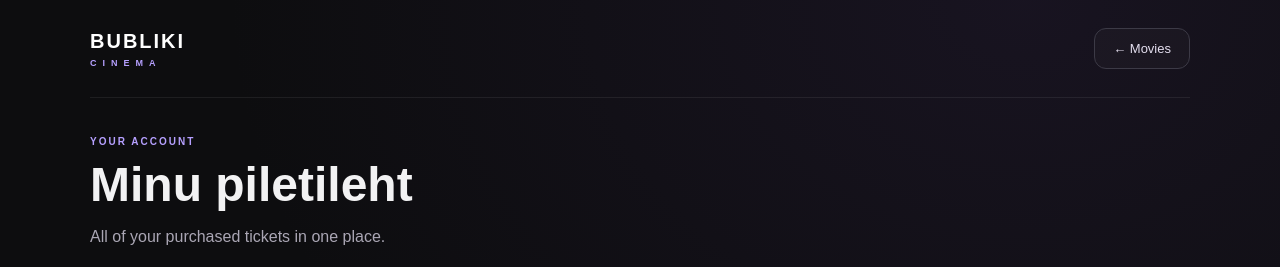
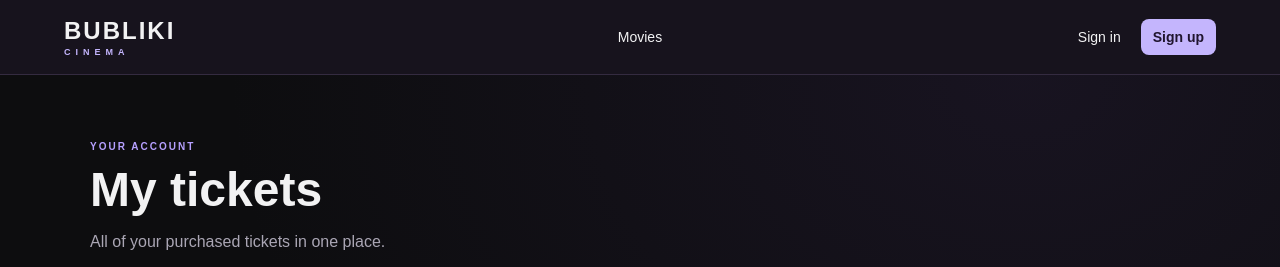
Before and after one commit to klaccdeduska/kino_project, a Vue app in the folder frontend/: page /my-tickets in a window 1280 px wide. Shown: the top 267 px of the page. Built offline with nearby package versions, Linux system fonts and the light colour scheme; no server answers.

Commit message:
Unify cinema navigation and catalogue headings (#12)

```diff
--- a/frontend/src/App.vue
+++ b/frontend/src/App.vue
@@ -1,8 +1,10 @@
 <script setup lang="ts">
 import { RouterView } from 'vue-router'
+import SiteHeader from './components/SiteHeader.vue'
 </script>
 
 <template>
+  <SiteHeader />
   <RouterView />
 </template>
 
@@ -22,4 +24,76 @@ body {
 * {
   box-sizing: border-box;
 }
+
+.visually-hidden {
+  position: absolute;
+  width: 1px;
+  height: 1px;
+  overflow: hidden;
+  clip-path: inset(50%);
+  white-space: nowrap;
+}
+
+.account-page {
+  max-width: 460px;
+  margin: 32px auto;
+  padding: clamp(16px, 5vw, 32px);
+  border: 1px solid #44364f;
+  border-radius: 16px;
+  background: #19141f;
+}
+
+.account-page h1 {
+  margin: 0 0 24px;
+}
+
+.account-page form {
+  display: grid;
+  gap: 10px;
+}
+
+.account-page form label:has(input),
+.account-page form label:has(select) {
+  display: grid;
+  gap: 6px;
+}
+
+.account-page :is(input, select, button) {
+  width: 100%;
+  min-height: 42px;
+  padding: 8px 12px;
+  border: 1px solid #5d5068;
+  border-radius: 8px;
+  color: inherit;
+  background: #211a29;
+  font: inherit;
+}
+
+.account-page button {
+  margin-top: 8px;
+  background: #c4b5fd;
+  color: #20152f;
+  font-weight: 700;
+  cursor: pointer;
+}
+
+.account-page button:disabled {
+  opacity: 0.65;
+  cursor: wait;
+}
+
+.account-page a {
+  color: #c4b5fd;
+}
+
+.account-page :focus-visible {
+  outline: 2px solid #c4b5fd;
+  outline-offset: 3px;
+}
+
+@media (max-width: 492px) {
+  .account-page {
+    margin: 24px 16px;
+  }
+}
 </style>
--- /dev/null
+++ b/frontend/src/components/SiteHeader.vue
@@ -0,0 +1,164 @@
+<script setup lang="ts">
+import { onMounted } from 'vue'
+import { RouterLink, useRouter } from 'vue-router'
+import { currentUser, loadCurrentUser, logout } from '../stores/auth'
+
+const router = useRouter()
+onMounted(() => void loadCurrentUser())
+
+async function signOut() {
+  await logout()
+  if (router.currentRoute.value.name === 'account') await router.replace('/')
+}
+</script>
+
+<template>
+  <header class="site-header">
+    <nav class="site-navigation" aria-label="Main navigation">
+      <RouterLink class="site-brand" to="/"
+        >BUBLIKI<span>CINEMA</span></RouterLink
+      >
+      <RouterLink class="catalog-link" to="/#movies">Movies</RouterLink>
+      <div v-if="currentUser" class="account-links">
+        <RouterLink class="sign-in" to="/my-tickets">My tickets</RouterLink>
+        <RouterLink class="sign-in" to="/account">Profile</RouterLink>
+        <button type="button" class="sign-in" @click="signOut">Log out</button>
+      </div>
+
+      <div v-else class="account-links">
+        <RouterLink class="sign-in" to="/login">Sign in</RouterLink>
+        <RouterLink class="sign-up" to="/register">Sign up</RouterLink>
+      </div>
+    </nav>
+  </header>
+</template>
+
+<style scoped>
+.site-header {
+  border-bottom: 1px solid #342b40;
+  background: #17131d;
+  color: #f2f2f3;
+}
+
+.site-navigation {
+  display: grid;
+  grid-template-columns: 1fr auto 1fr;
+  align-items: center;
+  gap: 16px;
+  max-width: 1200px;
+  min-height: 74px;
+  margin: 0 auto;
+  padding: 12px 24px;
+}
+
+.site-brand {
+  margin: 0;
+  font-size: 24px;
+  font-weight: 700;
+  letter-spacing: 2px;
+}
+
+.site-brand span {
+  display: block;
+  margin-top: 2px;
+  color: #c4b5fd;
+  font-size: 9px;
+  letter-spacing: 5px;
+}
+
+.site-navigation a {
+  color: inherit;
+  text-decoration: none;
+}
+
+.site-navigation a:focus-visible,
+.account-links button:focus-visible {
+  outline: 2px solid #c4b5fd;
+  outline-offset: 4px;
+}
+
+.catalog-link,
+.account-links a,
+.account-links button {
+  padding: 10px 12px;
+  border-radius: 8px;
+  font-size: 14px;
+  white-space: nowrap;
+}
+
+.catalog-link:hover,
+.sign-in:hover {
+  background: #2c2337;
+}
+
+.account-links {
+  display: flex;
+  justify-self: end;
+  align-items: center;
+  gap: 8px;
+}
+
+.account-links button {
+  color: inherit;
+  background: none;
+  border: 0;
+  cursor: pointer;
+}
+
+.account-links .sign-up {
+  background: #c4b5fd;
+  color: #20152f;
+  font-weight: 700;
+}
+
+.account-links .sign-up:hover {
+  background: #d8cdff;
+}
+
+@media (max-width: 600px) {
+  .site-navigation {
+    grid-template-columns: auto 1fr auto;
+    gap: 4px;
+    padding: 10px 12px;
+  }
+
+  .site-brand {
+    font-size: 18px;
+  }
+
+  .site-brand span {
+    font-size: 8px;
+    letter-spacing: 3px;
+  }
+
+  .catalog-link {
+    justify-self: center;
+  }
+
+  .catalog-link,
+  .account-links a,
+  .account-links button {
+    padding: 8px 6px;
+    font-size: 12px;
+  }
+
+  .account-links {
+    gap: 4px;
+  }
+}
+
+@media (max-width: 410px) {
+  .site-navigation {
+    grid-template-columns: 1fr auto;
+  }
+  .account-links {
+    grid-column: 1 / -1;
+  }
+}
+
+@media print {
+  .site-header {
+    display: none;
+  }
+}
+</style>
--- a/frontend/src/router/index.ts
+++ b/frontend/src/router/index.ts
@@ -9,6 +9,10 @@ import AccountView from '../views/AccountView.vue'
 
 const router = createRouter({
   history: createWebHistory(import.meta.env.BASE_URL),
+  scrollBehavior(to, _from, savedPosition) {
+    if (savedPosition) return savedPosition
+    return to.hash ? { el: to.hash } : { top: 0 }
+  },
   routes: [
     { path: '/login', name: 'login', component: AuthView },
     { path: '/register', name: 'register', component: AuthView },
--- a/frontend/src/views/AccountView.vue
+++ b/frontend/src/views/AccountView.vue
@@ -49,7 +49,7 @@ async function saveProfile() {
 </script>
 
 <template>
-  <main>
+  <main class="account-page">
     <h1>My profile</h1>
 
     <p v-if="error" role="alert">{{ error }}</p>
--- a/frontend/src/views/AuthView.vue
+++ b/frontend/src/views/AuthView.vue
@@ -56,7 +56,7 @@ async function submit() {
 </script>
 
 <template>
-  <main>
+  <main class="account-page">
     <h1>{{ isRegister ? 'Create account' : 'Sign in' }}</h1>
 
     <form @submit.prevent="submit">
--- a/frontend/src/views/BookingView.vue
+++ b/frontend/src/views/BookingView.vue
@@ -128,13 +128,6 @@ watch(() => [route.params.movieId, route.query.sessionId], loadSession, {
 <template>
   <main class="booking-page">
     <div class="booking-shell">
-      <header class="booking-topbar">
-        <RouterLink to="/" class="brand">BUBLIKI<span>CINEMA</span></RouterLink>
-        <RouterLink to="/" class="back-button"
-          ><span aria-hidden="true">←</span> Back to movies</RouterLink
-        >
-      </header>
-
       <CheckoutCountdown
         v-if="!loading && !error && session && remainingSeconds"
         :time="remainingTime"
@@ -247,28 +240,6 @@ watch(() => [route.params.movieId, route.query.sessionId], loadSession, {
 }
 .state-card button {
   cursor: pointer;
-}
-.booking-topbar {
-  display: flex;
-  align-items: center;
-  justify-content: space-between;
-  gap: 16px;
-  padding-bottom: 28px;
-  border-bottom: 1px solid #ffffff12;
-}
-.brand {
-  color: #fff;
-  text-decoration: none;
-  font-size: 20px;
-  font-weight: 900;
-  letter-spacing: 2px;
-}
-.brand span {
-  display: block;
-  margin-top: 5px;
-  font-size: 9px;
-  letter-spacing: 6px;
-  color: #b6a0ff;
 }
 .back-button {
   display: inline-flex;
@@ -456,9 +427,6 @@ h1 {
   .session-details {
     grid-template-columns: repeat(2, 1fr);
   }
-  .brand {
-    font-size: 16px;
-  }
   .back-button {
     padding: 10px 12px;
     font-size: 12px;
--- a/frontend/src/views/MoviesView.vue
+++ b/frontend/src/views/MoviesView.vue
@@ -15,10 +15,8 @@ import {
   getSessionEndTime,
   endsNextDay,
 } from '../utils/session'
-import { currentUser, loadCurrentUser, logout } from '../stores/auth'
 onMounted(() => {
   void loadMovies()
-  void loadCurrentUser()
 })
 
 const backdrops: Record<string, { src: string; position: string }> =
@@ -302,25 +300,8 @@ async function showFeaturedSessions(movieId: number) {
 </script>
 
 <template>
-  <header id="top" class="site-header">
-    <nav class="site-navigation" aria-label="Main navigation">
-      <h1 class="site-brand">
-        <a href="#top">BUBLIKI<span>CINEMA</span></a>
-      </h1>
-      <a class="catalog-link" href="#movies">Movies</a>
-      <div v-if="currentUser" class="account-links">
-        <RouterLink class="sign-in" to="/my-tickets">My tickets</RouterLink>
-        <RouterLink class="sign-in" to="/account">Profile</RouterLink>
-        <button type="button" class="sign-in" @click="logout">Log out</button>
-      </div>
-
-      <div v-else class="account-links">
-        <RouterLink class="sign-in" to="/login">Sign in</RouterLink>
-        <RouterLink class="sign-up" to="/register">Sign up</RouterLink>
-      </div>
-    </nav>
-  </header>
   <main>
+    <h1 class="visually-hidden">BUBLIKI Cinema</h1>
     <section
       v-if="featuredMovie"
       class="featured-movie"
@@ -602,7 +583,7 @@ async function showFeaturedSessions(movieId: number) {
       <button
         class="carousel-arrow"
         type="button"
-        aria-label="Предыдущие фильмы"
+        aria-label="Previous movies"
         aria-controls="movies-track"
         :disabled="moviePages.length <= 1"
         @click="scrollMovies(-1)"
@@ -627,7 +608,7 @@ async function showFeaturedSessions(movieId: number) {
         class="movies-grid"
         tabindex="0"
         role="region"
-        aria-label="Афиша фильмов"
+        aria-label="Movie catalogue"
       >
         <div
           v-for="(page, pageIndex) in moviePages"
@@ -651,7 +632,7 @@ async function showFeaturedSessions(movieId: number) {
 
             <div v-else class="movie-poster poster-placeholder">No poster</div>
 
-            <h2>{{ movie.title }}</h2>
+            <h3>{{ movie.title }}</h3>
             <p class="movie-director">{{ movie.director }}</p>
             <p>{{ movie.genre }} · {{ movie.duration }} min</p>
             <p>{{ movie.description }}</p>
@@ -674,7 +655,7 @@ async function showFeaturedSessions(movieId: number) {
       <button
         class="carousel-arrow"
         type="button"
-        aria-label="Следующие фильмы"
+        aria-label="Next movies"
         aria-controls="movies-track"
         :disabled="moviePages.length <= 1"
         @click="scrollMovies(1)"
@@ -694,11 +675,13 @@ async function showFeaturedSessions(movieId: number) {
     </div>
     <div
       v-if="sessionsMovie"
+      role="region"
+      aria-labelledby="movie-sessions-title"
       ref="sessionsPanel"
       class="movie-sessions"
       tabindex="-1"
     >
-      <h3>Sessions: {{ sessionsMovie.title }}</h3>
+      <h4 id="movie-sessions-title">Sessions: {{ sessionsMovie.title }}</h4>
 
       <div class="session-dates" role="group" aria-label="Session weeks">
         <button
@@ -788,12 +771,6 @@ async function showFeaturedSessions(movieId: number) {
 </template>
 
 <style scoped>
-.site-header {
-  border-bottom: 1px solid #342b40;
-  background: #17131d;
-  color: #f2f2f3;
-}
-
 .genre-filters {
   display: flex;
   flex-wrap: wrap;
@@ -825,71 +802,6 @@ async function showFeaturedSessions(movieId: number) {
 
 .genre-filters .genre-button[aria-pressed='true']:hover {
   background: #d4c8ff;
-}
-
-.site-navigation {
-  display: grid;
-  grid-template-columns: 1fr auto 1fr;
-  align-items: center;
-  gap: 16px;
-  max-width: 1200px;
-  min-height: 74px;
-  margin: 0 auto;
-  padding: 12px 24px;
-}
-
-.site-brand {
-  margin: 0;
-  font-size: 24px;
-  letter-spacing: 2px;
-}
-
-.site-brand span {
-  display: block;
-  margin-top: 2px;
-  color: #c4b5fd;
-  font-size: 9px;
-  letter-spacing: 5px;
-}
-
-.site-navigation a {
-  color: inherit;
-  text-decoration: none;
-}
-
-.site-navigation a:focus-visible {
-  outline: 2px solid #c4b5fd;
-  outline-offset: 4px;
-}
-
-.catalog-link,
-.account-links a {
-  padding: 10px 12px;
-  border-radius: 8px;
-  font-size: 14px;
-  white-space: nowrap;
-}
-
-.catalog-link:hover,
-.sign-in:hover {
-  background: #2c2337;
-}
-
-.account-links {
-  display: flex;
-  justify-self: end;
-  align-items: center;
-  gap: 8px;
-}
-
-.account-links .sign-up {
-  background: #c4b5fd;
-  color: #20152f;
-  font-weight: 700;
-}
-
-.account-links .sign-up:hover {
-  background: #d8cdff;
 }
 
 .featured-movie {
@@ -1329,7 +1241,7 @@ main {
   color: #a1a1ad;
 }
 
-.movie-card h2 {
+.movie-card h3 {
   margin: 12px 0 6px;
   font-size: 18px;
   line-height: 1.25;
@@ -1397,7 +1309,7 @@ a:focus-visible,
   border-top: 1px solid #303036;
 }
 
-.movie-sessions h3 {
+.movie-sessions h4 {
   margin: 0 0 12px;
   font-size: 16px;
 }
@@ -1520,35 +1432,6 @@ a {
 }
 
 @media (max-width: 600px) {
-  .site-navigation {
-    grid-template-columns: auto 1fr auto;
-    gap: 4px;
-    padding: 10px 12px;
-  }
-
-  .site-brand {
-    font-size: 18px;
-  }
-
-  .site-brand span {
-    font-size: 8px;
-    letter-spacing: 3px;
-  }
-
-  .catalog-link {
-    justify-self: center;
-  }
-
-  .catalog-link,
-  .account-links a {
-    padding: 8px 6px;
-    font-size: 12px;
-  }
-
-  .account-links {
-    gap: 4px;
-  }
-
   main {
     padding: 12px;
   }
--- a/frontend/src/views/MyTicketsView.vue
+++ b/frontend/src/views/MyTicketsView.vue
@@ -28,17 +28,9 @@ const past = computed(() =>
 <template>
   <main class="my-tickets-page">
     <div class="shell">
-      <header class="topbar">
-        <RouterLink to="/" class="brand">
-          BUBLIKI<span>CINEMA</span>
-        </RouterLink>
-
-        <RouterLink to="/" class="back-button"> ← Movies </RouterLink>
-      </header>
-
       <div class="page-heading">
         <p class="eyebrow">YOUR ACCOUNT</p>
-        <h1>Minu piletileht</h1>
+        <h1>My tickets</h1>
         <p>All of your purchased tickets in one place.</p>
       </div>
 
@@ -132,43 +124,6 @@ const past = computed(() =>
 .shell {
   max-width: 1100px;
   margin: auto;
-}
-
-.topbar {
-  display: flex;
-  align-items: center;
-  justify-content: space-between;
-  gap: 16px;
-  padding-bottom: 28px;
-  border-bottom: 1px solid #ffffff12;
-}
-
-.brand {
-  color: #fff;
-  text-decoration: none;
-  font-size: 20px;
-  font-weight: 900;
-  letter-spacing: 2px;
-}
-
-.brand span {
-  display: block;
-  margin-top: 5px;
-  font-size: 9px;
-  letter-spacing: 6px;
-  color: #b6a0ff;
-}
-
-.back-button {
-  display: inline-flex;
-  align-items: center;
-  padding: 12px 18px;
-  border: 1px solid #3c3a46;
-  border-radius: 12px;
-  background: #ffffff05;
-  color: #e4dfef;
-  text-decoration: none;
-  font-size: 13px;
 }
 
 .page-heading {
--- a/frontend/src/views/PaymentView.vue
+++ b/frontend/src/views/PaymentView.vue
@@ -83,10 +83,8 @@ async function pay() {
 <template>
   <main class="payment-page">
     <div class="payment-shell">
-      <header class="topbar">
-        <RouterLink to="/" class="brand">BUBLIKI<span>CINEMA</span></RouterLink>
+      <nav v-if="draft" class="topbar" aria-label="Checkout navigation">
         <RouterLink
-          v-if="draft"
           class="back-button"
           :to="{
             name: 'booking',
@@ -95,10 +93,7 @@ async function pay() {
           }"
           >← Back to seats</RouterLink
         >
-        <RouterLink v-else to="/" class="back-button"
-          >← Back to movies</RouterLink
-        >
-      </header>
+      </nav>
 
       <CheckoutCountdown
         v-if="draft && remainingSeconds"
@@ -264,24 +259,10 @@ async function pay() {
 .topbar {
   display: flex;
   align-items: center;
-  justify-content: space-between;
+  justify-content: flex-end;
   gap: 16px;
   padding-bottom: 28px;
   border-bottom: 1px solid #ffffff12;
-}
-.brand {
-  color: #fff;
-  text-decoration: none;
-  font-size: 20px;
-  font-weight: 900;
-  letter-spacing: 2px;
-}
-.brand span {
-  display: block;
-  margin-top: 5px;
-  font-size: 9px;
-  letter-spacing: 6px;
-  color: #b6a0ff;
 }
 .back-button {
   display: inline-flex;
@@ -621,9 +602,6 @@ footer {
     width: 24px;
     height: 24px;
   }
-  .brand {
-    font-size: 16px;
-  }
   .back-button {
     padding: 10px 12px;
     font-size: 12px;
--- a/frontend/src/views/TicketsView.vue
+++ b/frontend/src/views/TicketsView.vue
@@ -45,11 +45,6 @@ function printTickets() {
 <template>
   <main class="tickets-page">
     <div class="tickets-shell">
-      <header class="topbar print-action">
-        <RouterLink to="/" class="brand">BUBLIKI<span>CINEMA</span></RouterLink>
-        <RouterLink to="/" class="back-button">← Back to movies</RouterLink>
-      </header>
-
       <template v-if="order">
         <nav class="steps print-action" aria-label="Booking progress">
           <span class="step complete"><b>✓</b> Choose seats</span>
@@ -186,28 +181,6 @@ function printTickets() {
 .tickets-shell {
   max-width: 1100px;
   margin: auto;
-}
-.topbar {
-  display: flex;
-  align-items: center;
-  justify-content: space-between;
-  gap: 16px;
-  padding-bottom: 28px;
-  border-bottom: 1px solid #ffffff12;
-}
-.brand {
-  color: #fff;
-  text-decoration: none;
-  font-size: 20px;
-  font-weight: 900;
-  letter-spacing: 2px;
-}
-.brand span {
-  display: block;
-  margin-top: 5px;
-  font-size: 9px;
-  letter-spacing: 6px;
-  color: #b6a0ff;
 }
 .back-button {
   display: inline-flex;
@@ -536,9 +509,6 @@ footer {
     width: 24px;
     height: 24px;
   }
-  .brand {
-    font-size: 16px;
-  }
   .back-button {
     padding: 10px 12px;
     font-size: 12px;
```
Also changed, not shown: 2 other files (tests, documents, lock files or other folders).
